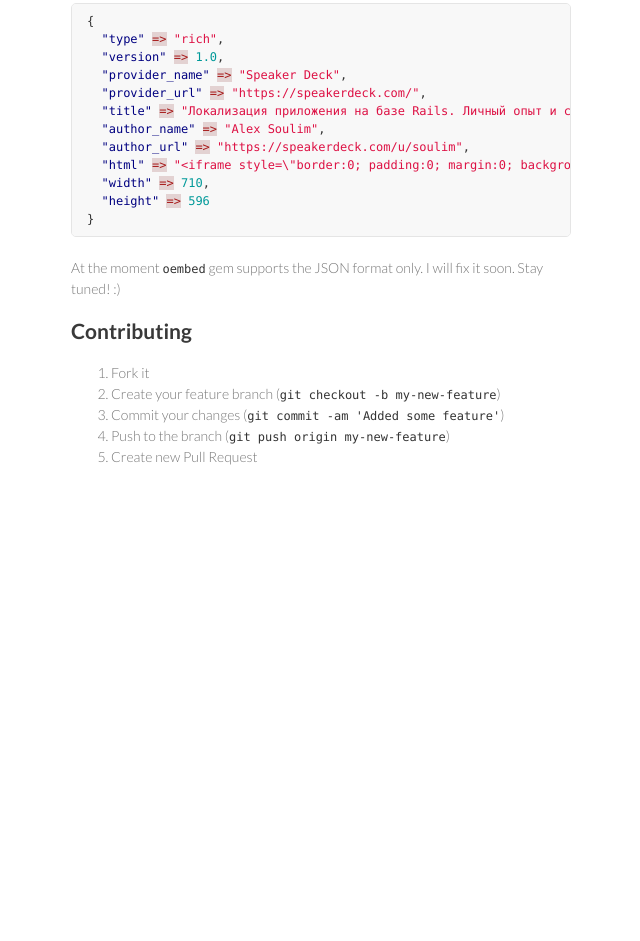
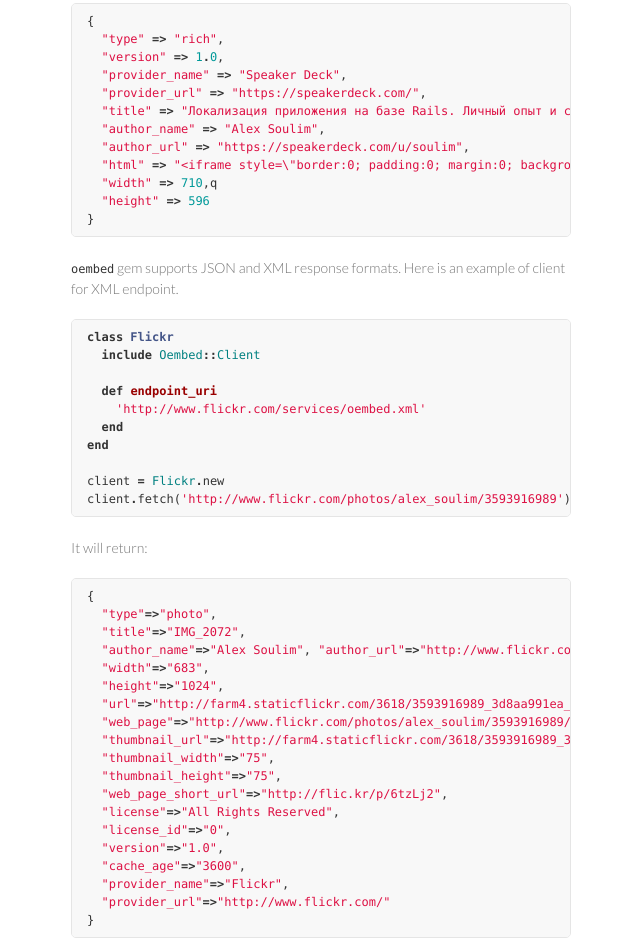
Before and after one commit to soulim/oembed, a plain HTML site: page index.html in a window 1280 px wide. Shown: the part 1372-2313 px from the top of the page, without its empty margins (499-1139 px from the left). Before the commit the page ends 1909 px from the top, so only its background shows below. Drawn offline with Linux system fonts and the light colour scheme.

```diff
--- a/index.html
+++ b/index.html
@@ -93,20 +93,56 @@
 <p>The method <code>#fetch</code> will return a hash with oEmded data.</p>
 
 <div class="highlight"><pre><span class="p">{</span>
-  <span class="nt">"type"</span> <span class="err">=&gt;</span> <span class="s2">"rich"</span><span class="p">,</span>
-  <span class="nt">"version"</span> <span class="err">=&gt;</span> <span class="mf">1.0</span><span class="p">,</span>
-  <span class="nt">"provider_name"</span> <span class="err">=&gt;</span> <span class="s2">"Speaker Deck"</span><span class="p">,</span>
-  <span class="nt">"provider_url"</span> <span class="err">=&gt;</span> <span class="s2">"https://speakerdeck.com/"</span><span class="p">,</span>
-  <span class="nt">"title"</span> <span class="err">=&gt;</span> <span class="s2">"Локализация приложения на базе Rails. Личный опыт и советы"</span><span class="p">,</span>
-  <span class="nt">"author_name"</span> <span class="err">=&gt;</span> <span class="s2">"Alex Soulim"</span><span class="p">,</span>
-  <span class="nt">"author_url"</span> <span class="err">=&gt;</span> <span class="s2">"https://speakerdeck.com/u/soulim"</span><span class="p">,</span>
-  <span class="nt">"html"</span> <span class="err">=&gt;</span> <span class="s2">"&lt;iframe style=\"border:0; padding:0; margin:0; background:transparent;\" mozallowfullscreen=\"true\" webkitallowfullscreen=\"true\" frameBorder=\"0\" allowTransparency=\"true\" id=\"presentation_frame_4fd3874cebb4b2001f0277e5\" src=\"//speakerdeck.com/embed/4fd3874cebb4b2001f0277e5\" width=\"710\" height=\"596\"&gt;&lt;/iframe&gt;\n"</span><span class="p">,</span>
-  <span class="nt">"width"</span> <span class="err">=&gt;</span> <span class="mi">710</span><span class="p">,</span>
-  <span class="nt">"height"</span> <span class="err">=&gt;</span> <span class="mi">596</span>
+  <span class="s2">"type"</span> <span class="o">=&gt;</span> <span class="s2">"rich"</span><span class="p">,</span>
+  <span class="s2">"version"</span> <span class="o">=&gt;</span> <span class="mi">1</span><span class="o">.</span><span class="mi">0</span><span class="p">,</span>
+  <span class="s2">"provider_name"</span> <span class="o">=&gt;</span> <span class="s2">"Speaker Deck"</span><span class="p">,</span>
+  <span class="s2">"provider_url"</span> <span class="o">=&gt;</span> <span class="s2">"https://speakerdeck.com/"</span><span class="p">,</span>
+  <span class="s2">"title"</span> <span class="o">=&gt;</span> <span class="s2">"Локализация приложения на базе Rails. Личный опыт и советы"</span><span class="p">,</span>
+  <span class="s2">"author_name"</span> <span class="o">=&gt;</span> <span class="s2">"Alex Soulim"</span><span class="p">,</span>
+  <span class="s2">"author_url"</span> <span class="o">=&gt;</span> <span class="s2">"https://speakerdeck.com/u/soulim"</span><span class="p">,</span>
+  <span class="s2">"html"</span> <span class="o">=&gt;</span> <span class="s2">"&lt;iframe style=</span><span class="se">\"</span><span class="s2">border:0; padding:0; margin:0; background:transparent;</span><span class="se">\"</span><span class="s2"> mozallowfullscreen=</span><span class="se">\"</span><span class="s2">true</span><span class="se">\"</span><span class="s2"> webkitallowfullscreen=</span><span class="se">\"</span><span class="s2">true</span><span class="se">\"</span><span class="s2"> frameBorder=</span><span class="se">\"</span><span class="s2">0</span><span class="se">\"</span><span class="s2"> allowTransparency=</span><span class="se">\"</span><span class="s2">true</span><span class="se">\"</span><span class="s2"> id=</span><span class="se">\"</span><span class="s2">presentation_frame_4fd3874cebb4b2001f0277e5</span><span class="se">\"</span><span class="s2"> src=</span><span class="se">\"</span><span class="s2">//speakerdeck.com/embed/4fd3874cebb4b2001f0277e5</span><span class="se">\"</span><span class="s2"> width=</span><span class="se">\"</span><span class="s2">710</span><span class="se">\"</span><span class="s2"> height=</span><span class="se">\"</span><span class="s2">596</span><span class="se">\"</span><span class="s2">&gt;&lt;/iframe&gt;</span><span class="se">\n</span><span class="s2">"</span><span class="p">,</span>
+  <span class="s2">"width"</span> <span class="o">=&gt;</span> <span class="mi">710</span><span class="p">,</span><span class="n">q</span>
+  <span class="s2">"height"</span> <span class="o">=&gt;</span> <span class="mi">596</span>
 <span class="p">}</span>
 </pre></div>
 
-<p>At the moment <code>oembed</code> gem supports the JSON format only. I will fix it soon. Stay tuned! :)</p>
+<p><code>oembed</code> gem supports JSON and XML response formats. Here is an example of
+client for XML endpoint.</p>
+
+<div class="highlight"><pre><span class="k">class</span> <span class="nc">Flickr</span>
+  <span class="kp">include</span> <span class="no">Oembed</span><span class="o">::</span><span class="no">Client</span>
+
+  <span class="k">def</span> <span class="nf">endpoint_uri</span>
+    <span class="s1">'http://www.flickr.com/services/oembed.xml'</span>
+  <span class="k">end</span>
+<span class="k">end</span>
+
+<span class="n">client</span> <span class="o">=</span> <span class="no">Flickr</span><span class="o">.</span><span class="n">new</span>
+<span class="n">client</span><span class="o">.</span><span class="n">fetch</span><span class="p">(</span><span class="s1">'http://www.flickr.com/photos/alex_soulim/3593916989'</span><span class="p">)</span>
+</pre></div>
+
+<p>It will return:</p>
+
+<div class="highlight"><pre><span class="p">{</span>
+  <span class="s2">"type"</span><span class="o">=&gt;</span><span class="s2">"photo"</span><span class="p">,</span>
+  <span class="s2">"title"</span><span class="o">=&gt;</span><span class="s2">"IMG_2072"</span><span class="p">,</span>
+  <span class="s2">"author_name"</span><span class="o">=&gt;</span><span class="s2">"Alex Soulim"</span><span class="p">,</span> <span class="s2">"author_url"</span><span class="o">=&gt;</span><span class="s2">"http://www.flickr.com/photos/alex_soulim/"</span><span class="p">,</span>
+  <span class="s2">"width"</span><span class="o">=&gt;</span><span class="s2">"683"</span><span class="p">,</span>
+  <span class="s2">"height"</span><span class="o">=&gt;</span><span class="s2">"1024"</span><span class="p">,</span>
+  <span class="s2">"url"</span><span class="o">=&gt;</span><span class="s2">"http://farm4.staticflickr.com/3618/3593916989_3d8aa991ea_b.jpg"</span><span class="p">,</span>
+  <span class="s2">"web_page"</span><span class="o">=&gt;</span><span class="s2">"http://www.flickr.com/photos/alex_soulim/3593916989/"</span><span class="p">,</span>
+  <span class="s2">"thumbnail_url"</span><span class="o">=&gt;</span><span class="s2">"http://farm4.staticflickr.com/3618/3593916989_3d8aa991ea_s.jpg"</span><span class="p">,</span>
+  <span class="s2">"thumbnail_width"</span><span class="o">=&gt;</span><span class="s2">"75"</span><span class="p">,</span>
+  <span class="s2">"thumbnail_height"</span><span class="o">=&gt;</span><span class="s2">"75"</span><span class="p">,</span>
+  <span class="s2">"web_page_short_url"</span><span class="o">=&gt;</span><span class="s2">"http://flic.kr/p/6tzLj2"</span><span class="p">,</span>
+  <span class="s2">"license"</span><span class="o">=&gt;</span><span class="s2">"All Rights Reserved"</span><span class="p">,</span>
+  <span class="s2">"license_id"</span><span class="o">=&gt;</span><span class="s2">"0"</span><span class="p">,</span>
+  <span class="s2">"version"</span><span class="o">=&gt;</span><span class="s2">"1.0"</span><span class="p">,</span>
+  <span class="s2">"cache_age"</span><span class="o">=&gt;</span><span class="s2">"3600"</span><span class="p">,</span>
+  <span class="s2">"provider_name"</span><span class="o">=&gt;</span><span class="s2">"Flickr"</span><span class="p">,</span>
+  <span class="s2">"provider_url"</span><span class="o">=&gt;</span><span class="s2">"http://www.flickr.com/"</span>
+<span class="p">}</span>
+</pre></div>
 
 <h2>Contributing</h2>
 
@@ -116,7 +152,15 @@
 <li>Commit your changes (<code>git commit -am 'Added some feature'</code>)</li>
 <li>Push to the branch (<code>git push origin my-new-feature</code>)</li>
 <li>Create new Pull Request</li>
-</ol>
+</ol><h2>Supported Ruby versions <a href="http://travis-ci.org/soulim/oembed"><img src="https://secure.travis-ci.org/soulim/oembed.png" alt="Build Status"></a>  <a href="https://codeclimate.com/github/soulim/oembed"><img src="https://codeclimate.com/badge.png" alt="Code Climate"></a>
+</h2>
+
+<p>This library is tested against the following Ruby implementations:</p>
+
+<ul>
+<li>Ruby 1.9.2</li>
+<li>Ruby 1.9.3</li>
+</ul>
       </section>
       <footer>
         <p>This project is maintained by <a href="https://github.com/soulim">soulim</a></p>
```
Also changed, not shown: params.json (+1 -1 lines).
